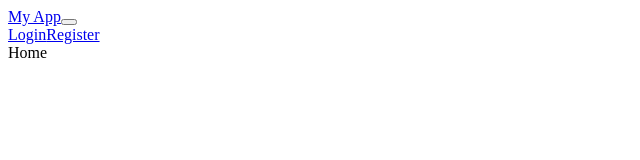
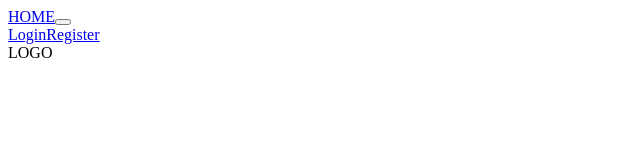
Before and after one commit to Samano26/HantFlow, a React app: page / in a window 1280 px wide. Shown: the top 160 px of the page, without its empty margins (0-640 px from the left). Built offline with nearby package versions, Linux system fonts and the light colour scheme; the HTML template or start-up script is replaced by a standard one.

Commit message:
release 1

```diff
--- a/src/components/pages/Home.jsx
+++ b/src/components/pages/Home.jsx
@@ -13,7 +13,7 @@ export default function Home() {
   return (
     <div>
       <Navbar bg="light" expand="lg">
-        <Navbar.Brand href="#home">My App</Navbar.Brand>
+        <Navbar.Brand href="#home">HOME</Navbar.Brand>
         <Navbar.Toggle aria-controls="basic-navbar-nav" />
         <Navbar.Collapse id="basic-navbar-nav">
           <Nav className="mr-auto">
@@ -22,7 +22,7 @@ export default function Home() {
           </Nav>
         </Navbar.Collapse>
       </Navbar>
-      <div>Home</div>
+      <div>LOGO</div>
     </div>
   )
 }
```
